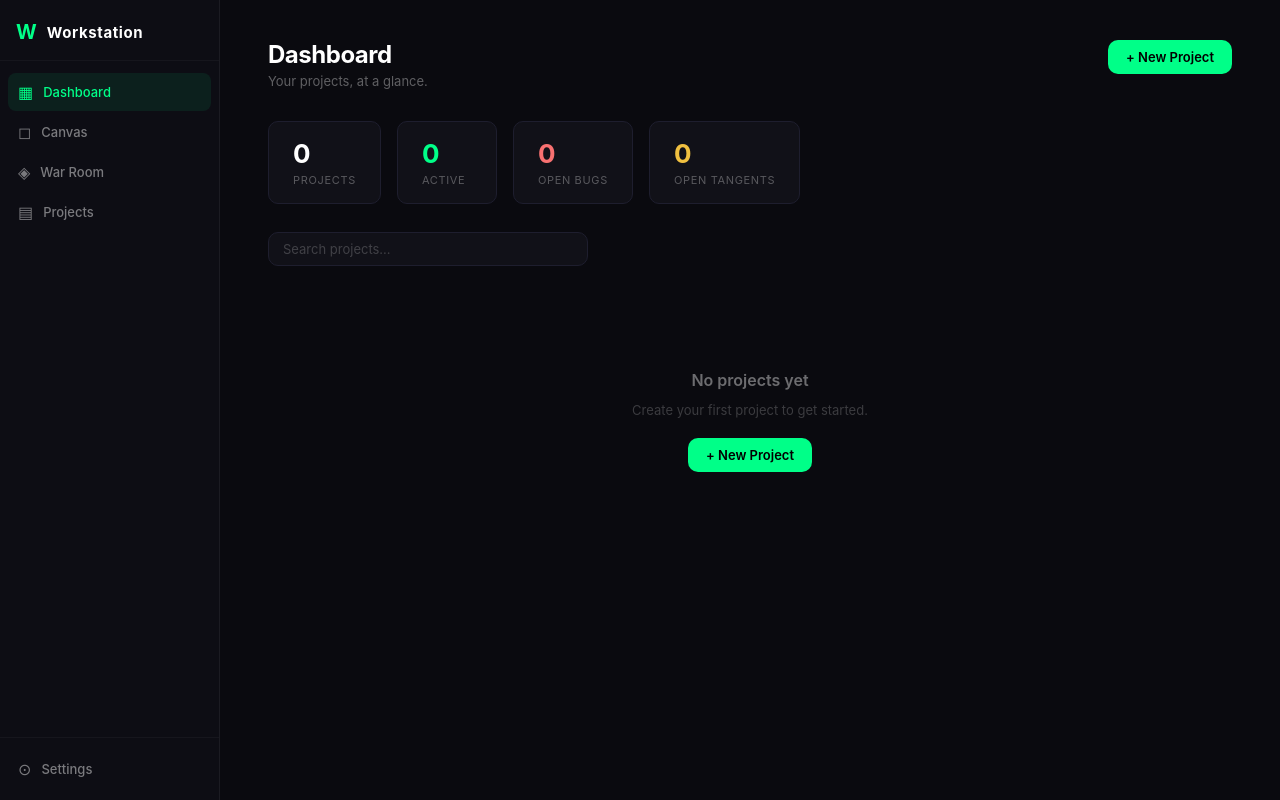
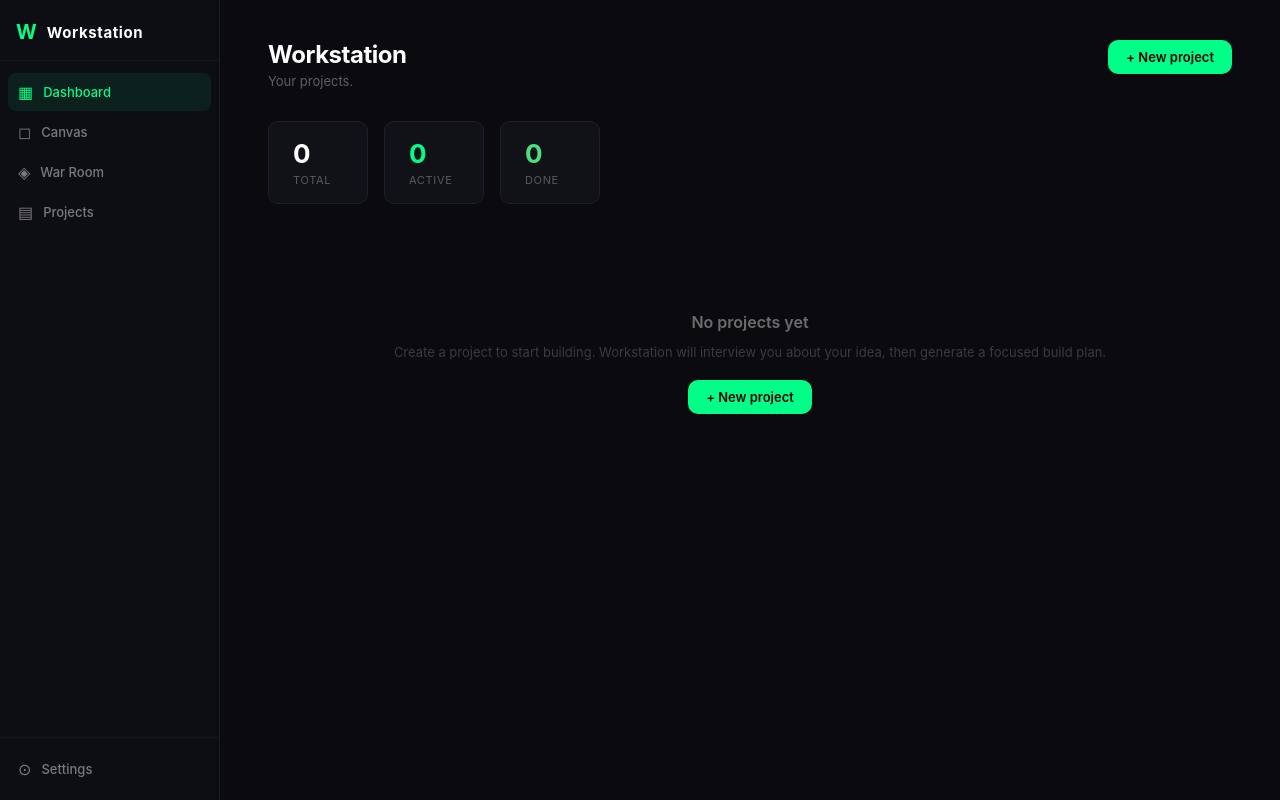
Before and after one commit to martinacho22/workstation, a React (Vite) app: page / in a window 1280 px wide. Built offline with nearby package versions, Linux system fonts and the light colour scheme.

Commit message:
refactor: Dashboard — remove tangent references, clean hierarchy

```diff
--- a/src/screens/Dashboard.tsx
+++ b/src/screens/Dashboard.tsx
@@ -8,20 +8,6 @@ const STATUS_COLOR: Record<ProjectMeta['status'], string> = {
   blocked: '#f0c040',
   done:    '#4ade80',
   idle:    'rgba(255,255,255,0.2)',
-}
-
-const STATUS_LABEL: Record<ProjectMeta['status'], string> = {
-  active:  'Active',
-  blocked: 'Blocked',
-  done:    'Done',
-  idle:    'Idle',
-}
-
-const STATUS_DOT: Record<ProjectMeta['status'], string> = {
-  active:  '●',
-  blocked: '▲',
-  done:    '✓',
-  idle:    '○',
 }
 
 function timeAgo(ts: number): string {
@@ -38,15 +24,15 @@ function timeAgo(ts: number): string {
 interface Props {
   onOpenCanvas: (projectId: string) => void
   onNewProject: () => void
-  onWarRoom: () => void
+  onWarRoom:    () => void
 }
 
 export default function Dashboard({ onOpenCanvas, onNewProject, onWarRoom }: Props) {
   const { getProjectMetas, switchProject, deleteProject } = useWorkstationStore()
-  const [search, setSearch] = useState('')
+  const [search, setSearch]             = useState('')
   const [confirmDelete, setConfirmDelete] = useState<string | null>(null)
 
-  const metas = getProjectMetas()
+  const metas    = getProjectMetas()
   const filtered = metas.filter(p =>
     p.name.toLowerCase().includes(search.toLowerCase()) ||
     p.description.toLowerCase().includes(search.toLowerCase())
@@ -54,8 +40,8 @@ export default function Dashboard({ onOpenCanvas, onNewProject, onWarRoom }: Pro
 
   const totalProjects  = metas.length
   const activeProjects = metas.filter(p => p.status === 'active').length
+  const doneProjects   = metas.filter(p => p.status === 'done').length
   const totalBugs      = metas.reduce((a, p) => a + p.openBugs, 0)
-  const totalTangents  = metas.reduce((a, p) => a + p.openTangents, 0)
 
   function handleOpen(id: string) {
     switchProject(id)
@@ -69,36 +55,40 @@ export default function Dashboard({ onOpenCanvas, onNewProject, onWarRoom }: Pro
 
   return (
     <div className={styles.page}>
+
       {/* Header */}
       <div className={styles.header}>
         <div>
-          <h1 className={styles.title}>Dashboard</h1>
-          <p className={styles.subtitle}>Your projects, at a glance.</p>
+          <h1 className={styles.title}>Workstation</h1>
+          <p className={styles.subtitle}>Your projects.</p>
         </div>
-        <button className={styles.newBtn} onClick={onNewProject}>+ New Project</button>
+        <button className={styles.newBtn} onClick={onNewProject}>+ New project</button>
       </div>
 
-      {/* Stats Row */}
+      {/* Stats */}
       <div className={styles.stats}>
         <div className={styles.stat}>
           <span className={styles.statValue}>{totalProjects}</span>
-          <span className={styles.statLabel}>Projects</span>
+          <span className={styles.statLabel}>Total</span>
         </div>
         <div className={styles.stat}>
           <span className={styles.statValue} style={{ color: 'var(--accent)' }}>{activeProjects}</span>
           <span className={styles.statLabel}>Active</span>
         </div>
         <div className={styles.stat}>
+          <span className={styles.statValue} style={{ color: '#4ade80' }}>{doneProjects}</span>
+          <span className={styles.statLabel}>Done</span>
+        </div>
+        {totalBugs > 0 && (
+          <div className={styles.stat}>
             <span className={styles.statValue} style={{ color: '#f87171' }}>{totalBugs}</span>
-          <span className={styles.statLabel}>Open Bugs</span>
+            <span className={styles.statLabel}>Open bugs</span>
           </div>
-        <div className={styles.stat}>
-          <span className={styles.statValue} style={{ color: '#f0c040' }}>{totalTangents}</span>
-          <span className={styles.statLabel}>Open Tangents</span>
-        </div>
+        )}
       </div>
 
       {/* Search */}
+      {metas.length > 0 && (
         <div className={styles.searchRow}>
           <input
             className={styles.search}
@@ -107,112 +97,92 @@ export default function Dashboard({ onOpenCanvas, onNewProject, onWarRoom }: Pro
             onChange={e => setSearch(e.target.value)}
           />
         </div>
+      )}
 
       {/* Empty state */}
       {metas.length === 0 && (
         <div className={styles.emptyState}>
           <div className={styles.emptyTitle}>No projects yet</div>
-          <div className={styles.emptyDesc}>Create your first project to get started.</div>
-          <button className={styles.newBtn} onClick={onNewProject}>+ New Project</button>
+          <div className={styles.emptyDesc}>
+            Create a project to start building. Workstation will interview you about your idea,
+            then generate a focused build plan.
+          </div>
+          <button className={styles.newBtn} onClick={onNewProject}>+ New project</button>
         </div>
       )}
 
-      {/* Project Cards */}
+      {/* Project Grid */}
       {metas.length > 0 && (
         <div className={styles.grid}>
-          {filtered.map(project => (
-            <div key={project.id} className={styles.card}>
-              {/* Card Header */}
-              <div className={styles.cardHeader}>
-                <div>
-                  <div className={styles.cardName}>{project.name}</div>
-                  <div className={styles.cardDesc}>{project.description}</div>
+          {filtered.map(p => (
+            <div key={p.id} className={`${styles.card} ${styles[`card_${p.status}`]}`}>
+
+              <div className={styles.cardTop}>
+                <div className={styles.cardTitles}>
+                  <div className={styles.cardName}>{p.name}</div>
+                  <div className={styles.cardStack}>{p.stack}</div>
                 </div>
-                <span className={styles.status} style={{ color: STATUS_COLOR[project.status] }}>
-                  {STATUS_DOT[project.status]} {STATUS_LABEL[project.status]}
-                </span>
+                <div className={styles.cardStatus} style={{ color: STATUS_COLOR[p.status] }}>
+                  {p.status}
+                </div>
               </div>
 
+              {p.description && (
+                <div className={styles.cardDesc}>{p.description}</div>
+              )}
+
               {/* Progress */}
-              <div className={styles.progressRow}>
-                <div className={styles.progressBar}>
-                  <div
-                    className={styles.progressFill}
-                    style={{ width: `${project.progress}%` }}
-                  />
+              <div className={styles.cardProgress}>
+                <div className={styles.progressTrack}>
+                  <div className={styles.progressFill} style={{ width: `${p.progress}%` }} />
                 </div>
-                <span className={styles.progressLabel}>{project.progress}%</span>
-              </div>
-
-              {/* Meta */}
-              <div className={styles.cardMeta}>
-                <span>{project.stack}</span>
-                {project.deployTarget && project.deployTarget !== 'none' && (
-                  <span>Deploy: {project.deployTarget}</span>
-                )}
-                <span>Last active: {timeAgo(project.lastActive)}</span>
+                <span className={styles.progressLabel}>
+                  {p.sectionsDone}/{p.sectionsTotal} sections
+                </span>
               </div>
 
               {/* Chips */}
               <div className={styles.chips}>
-                <span className={styles.chip}>
-                  {project.sectionsDone}/{project.sectionsTotal} sections
-                </span>
-                {project.openBugs > 0 && (
-                  <span className={`${styles.chip} ${styles.chipRed}`}>
-                    {project.openBugs} {project.openBugs === 1 ? 'bug' : 'bugs'}
-                  </span>
+                {p.openBugs > 0 && (
+                  <span className={styles.chipBug}>{p.openBugs} open bug{p.openBugs > 1 ? 's' : ''}</span>
                 )}
-                {project.openTangents > 0 && (
-                  <span className={`${styles.chip} ${styles.chipYellow}`}>
-                    {project.openTangents} {project.openTangents === 1 ? 'tangent' : 'tangents'}
-                  </span>
-                )}
+                <span className={styles.chipMeta}>{timeAgo(p.lastActive)}</span>
               </div>
 
               {/* Actions */}
               <div className={styles.cardActions}>
-                <button
-                  className={styles.openBtn}
-                  onClick={() => handleOpen(project.id)}
-                >
-                  Open Canvas
+                <button className={styles.openBtn} onClick={() => handleOpen(p.id)}>
+                  Open
                 </button>
-                <button className={styles.warBtn} onClick={() => {
-                  switchProject(project.id)
-                  onWarRoom()
-                }}>
+                <button className={styles.warBtn} onClick={() => { switchProject(p.id); onWarRoom() }}>
                   War Room
                 </button>
-                {confirmDelete === project.id ? (
-                  <button
-                    className={styles.deleteConfirmBtn}
-                    onClick={() => handleDelete(project.id)}
-                  >
-                    Confirm Delete
+                {confirmDelete === p.id ? (
+                  <button className={styles.deleteConfirmBtn} onClick={() => handleDelete(p.id)}>
+                    Confirm delete
                   </button>
                 ) : (
                   <button
                     className={styles.deleteBtn}
-                    onClick={() => setConfirmDelete(project.id)}
+                    onClick={() => setConfirmDelete(p.id)}
                     title="Delete project"
                   >
                     ✕
                   </button>
                 )}
               </div>
+
             </div>
           ))}
 
-          {/* New Project Card */}
+          {/* New card */}
           <div className={`${styles.card} ${styles.newCard}`} onClick={onNewProject}>
-            <div className={styles.newCardInner}>
-              <span className={styles.newCardIcon}>+</span>
-              <span className={styles.newCardLabel}>New Project</span>
-            </div>
+            <span className={styles.newIcon}>+</span>
+            <span className={styles.newLabel}>New project</span>
           </div>
         </div>
       )}
+
     </div>
   )
 }
```
Lines whose indentation alone changed are shown as unchanged.
